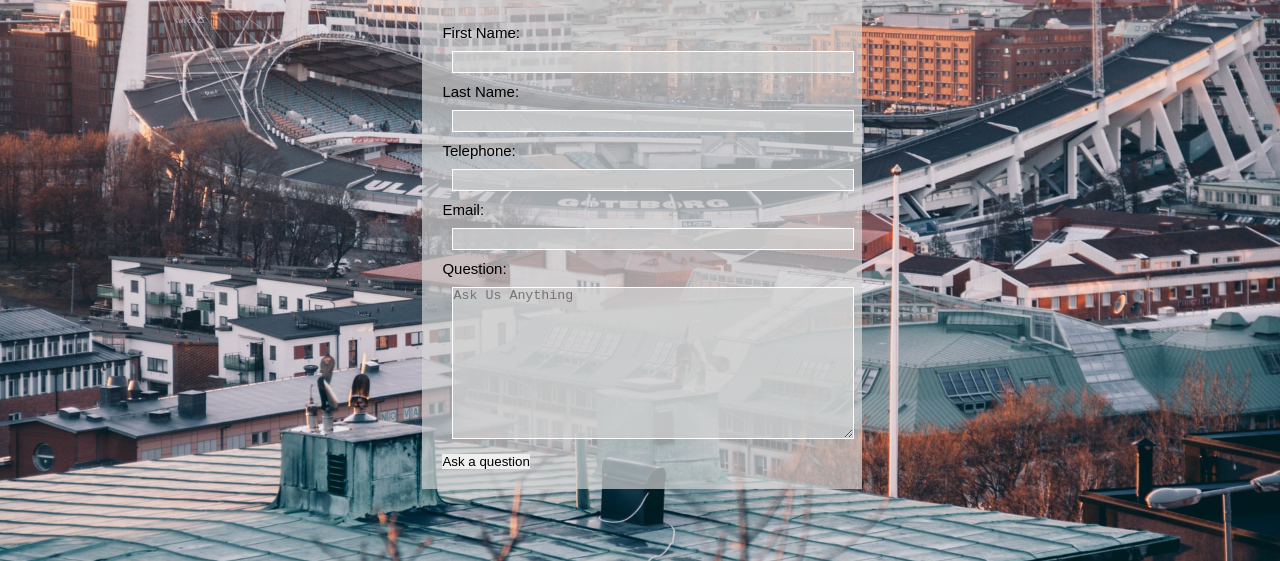
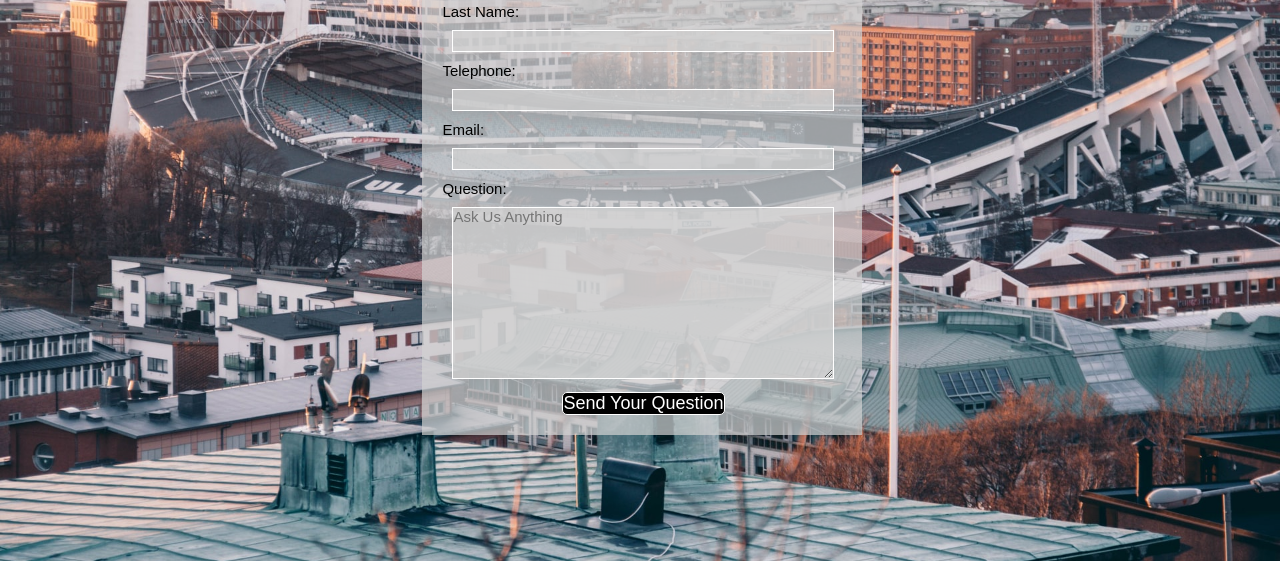
Before and after one commit to DanTaylor28/GBG-Cycle-Tours, a plain HTML site: page form.html in a window 1280 px wide. Shown: the part 333-894 px from the top of the page. Drawn offline with Linux system fonts and the light colour scheme; grey boxes are pictures that could not be loaded.

Commit message:
Finish styling form page

```diff
--- a/assets/css/style.css
+++ b/assets/css/style.css
@@ -51,7 +51,6 @@ h1, h2, h3 {
 
 /* Main image & text */
 
-
 #bike {
     height: 800px;
     width: 100%;
@@ -89,7 +88,6 @@ h1, h2, h3 {
 #story {
     width: 33%;
     height: 300px;
-    background-color: blue;
     float: left;
     padding: 5px;
     line-height: 30px;
@@ -98,7 +96,7 @@ h1, h2, h3 {
 #why-bike {
     width: 33%;
     height: 300px;
-    background-color: blueviolet;
+
     float: right;
     padding: 5px;
 }
@@ -182,6 +180,7 @@ ul {
 
 .form-page h2 {
     font-size: 30px;
+    text-transform: capitalize;
     padding: 20px 10px;
     text-align: center;
     margin-bottom: 20px;
@@ -190,7 +189,7 @@ ul {
 .form-details {
     position: absolute;
     left: 33%;
-    top: 30%;
+    top: 20%;
     max-width: 400px;
     padding: 20px;
     background-color: rgba(211, 211, 211, 0.7);
@@ -198,16 +197,41 @@ ul {
 }
 
 .input-boxes {
-    width: 100%;
+    width: 95%;
     background-color: rgba(211, 211, 211, 0.7);
     border: 1px solid white;
     height: 20px;
     margin: 10px;
 }
 
-.question-box {
-    width: 100%;
+.input-boxes:hover {
+    border: 1px solid black;
+}
+
+textarea {
+    width: 95%;
     background-color: rgba(211, 211, 211, 0.7);
     border: 1px solid white;
     margin: 10px;
+    font-family: Source-sans-pro, sans-serif;
+    font-size: 15px;
 }
+
+textarea:hover {
+    border: 1px solid black;
+}
+
+#submit-button {
+    background-color: black;
+    color: white;
+    border: 1px solid white;
+    border-radius: 5px;
+    font-size: 120%;
+    margin-left: 120px;
+}
+
+#submit-button:hover {
+    background-color: white;
+    color: black;
+    border: 1px solid black;
+}
--- a/form.html
+++ b/form.html
@@ -44,8 +44,8 @@
             <input type="email" id="email" name="email" required class="input-boxes">
             <label for="question" class="input-name">Question:</label>
             <textarea cols="40" rows="10" id="question" name="question" required
-            placeholder="Ask Us Anything" class="question-box"></textarea>
-            <input type="submit" value="Ask a question">
+            placeholder="Ask Us Anything"></textarea>
+            <input type="submit" id="submit-button" value="Send Your Question">
         </form>
     </section>
     <footer>
```
